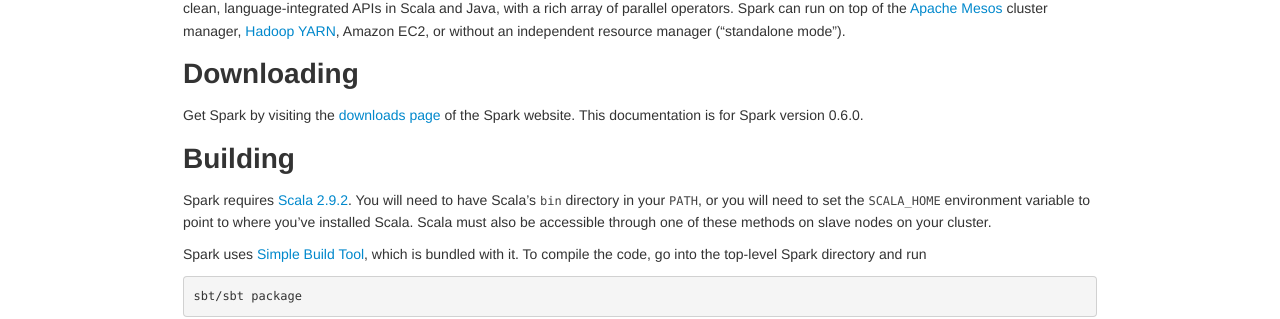
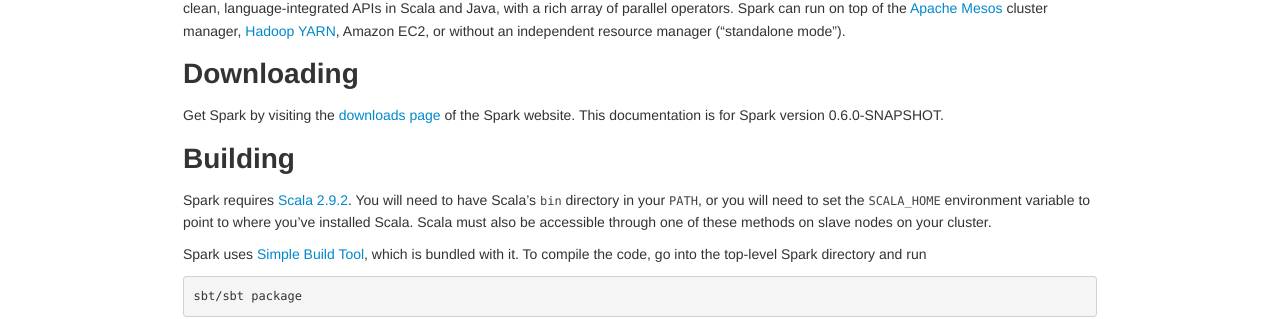
Before and after one commit to jaricftw/spark, a Jekyll site: the page built from docs/index.md, in a window 1280 px wide and 900 px high. Shown: the part 147-466 px from the top of the window. Built offline with Jekyll 4.4.1, drawn with Linux system fonts in a browser that asks for light colours.

Commit message:
Adding SNAPSHOT to Spark version in doc config

```diff
--- a/docs/_config.yml
+++ b/docs/_config.yml
@@ -3,6 +3,6 @@
 
 # These allow the documentation to be updated with nerw releases
 # of Spark, Scala, and Mesos.
-SPARK_VERSION: 0.6.0
+SPARK_VERSION: 0.6.0-SNAPSHOT
 SCALA_VERSION: 2.9.2
 MESOS_VERSION: 0.9.0-incubating
```
